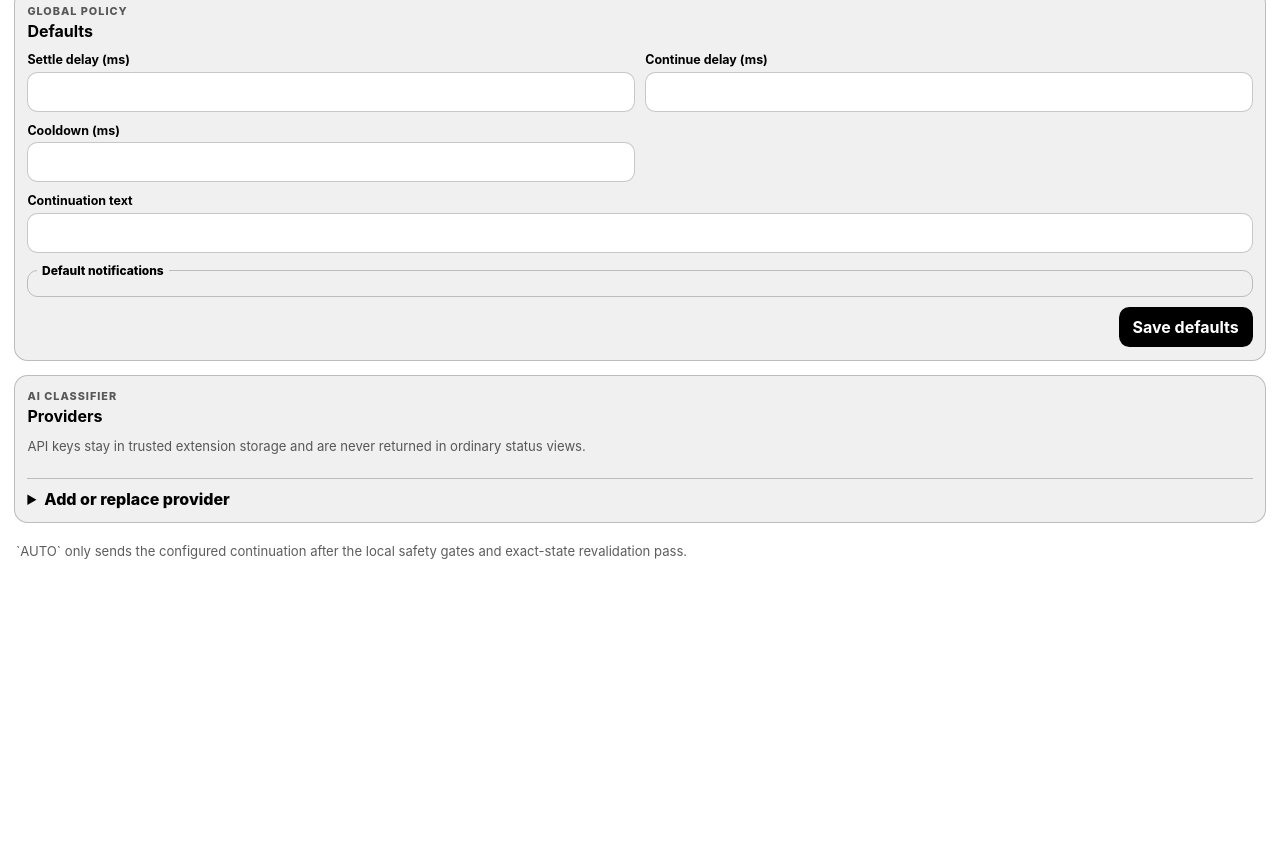
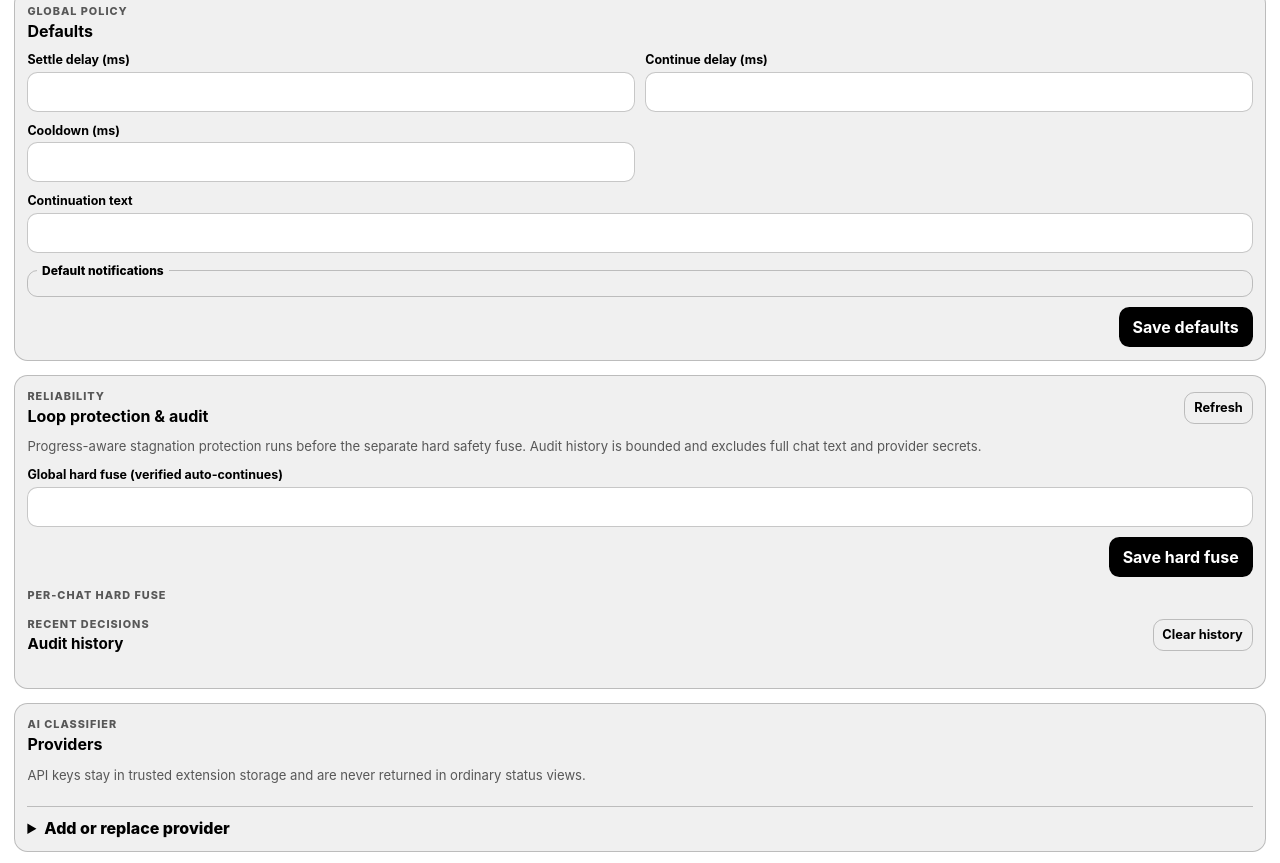
Before and after one commit to ach1992/ai-chat-monitor, a website with bundled scripts: page src/sidepanel/index.html in a window 1280 px wide. Shown: the part 426-1289 px from the top of the page. Before the commit the page ends 1008 px from the top, so only its background shows below. Built offline with nearby package versions, Linux system fonts and the light colour scheme; no server answers.

Commit message:
Add reliability controls and bounded audit panel

```diff
--- a/src/sidepanel/index.html
+++ b/src/sidepanel/index.html
@@ -80,6 +80,39 @@
         </form>
       </section>
 
+      <section class="panel-section" aria-labelledby="reliability-heading">
+        <div class="section-heading">
+          <div>
+            <p class="eyebrow">Reliability</p>
+            <h2 id="reliability-heading">Loop protection &amp; audit</h2>
+          </div>
+          <button type="button" class="secondary small" data-reliability-refresh>Refresh</button>
+        </div>
+        <p class="section-note">Progress-aware stagnation protection runs before the separate hard safety fuse. Audit history is bounded and excludes full chat text and provider secrets.</p>
+        <form data-fuse-default-form class="form-grid">
+          <label class="wide">
+            <span>Global hard fuse (verified auto-continues)</span>
+            <input name="hardFuseMaxAutoContinues" type="number" min="5" max="500" step="1" required />
+          </label>
+          <div class="wide form-actions">
+            <button type="submit">Save hard fuse</button>
+          </div>
+        </form>
+        <div>
+          <p class="eyebrow">Per-chat hard fuse</p>
+          <div data-fuse-chat-list class="reliability-list"></div>
+        </div>
+        <div class="section-heading audit-heading">
+          <div>
+            <p class="eyebrow">Recent decisions</p>
+            <h3>Audit history</h3>
+          </div>
+          <button type="button" class="secondary small" data-audit-clear>Clear history</button>
+        </div>
+        <div data-audit-list class="audit-list"></div>
+        <p class="meta" data-reliability-status aria-live="polite"></p>
+      </section>
+
       <section class="panel-section" aria-labelledby="providers-heading">
         <div class="section-heading">
           <div>
@@ -132,5 +165,6 @@
     </main>
 
     <script type="module" src="./index.js"></script>
+    <script type="module" src="./reliability.js"></script>
   </body>
 </html>
```
